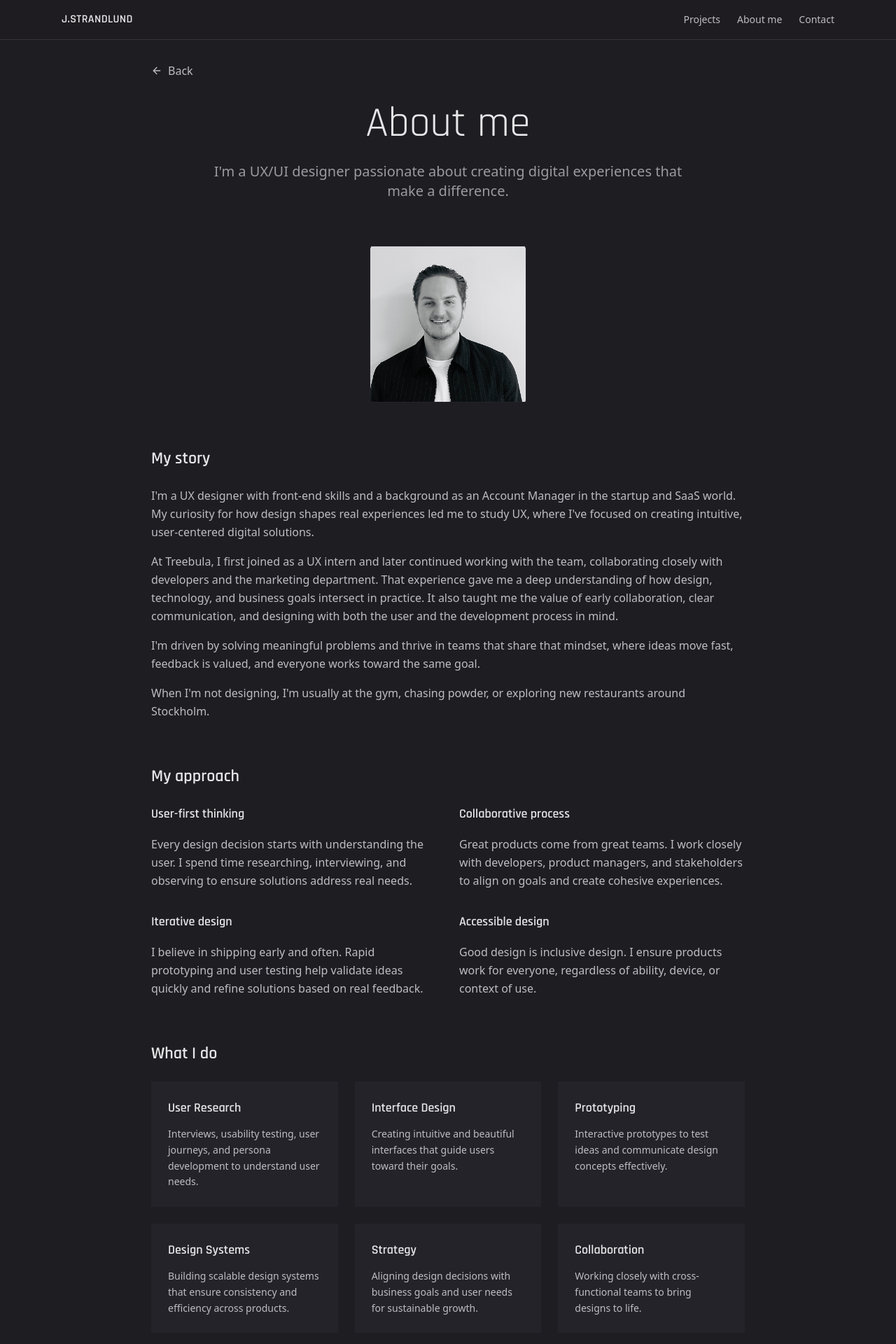
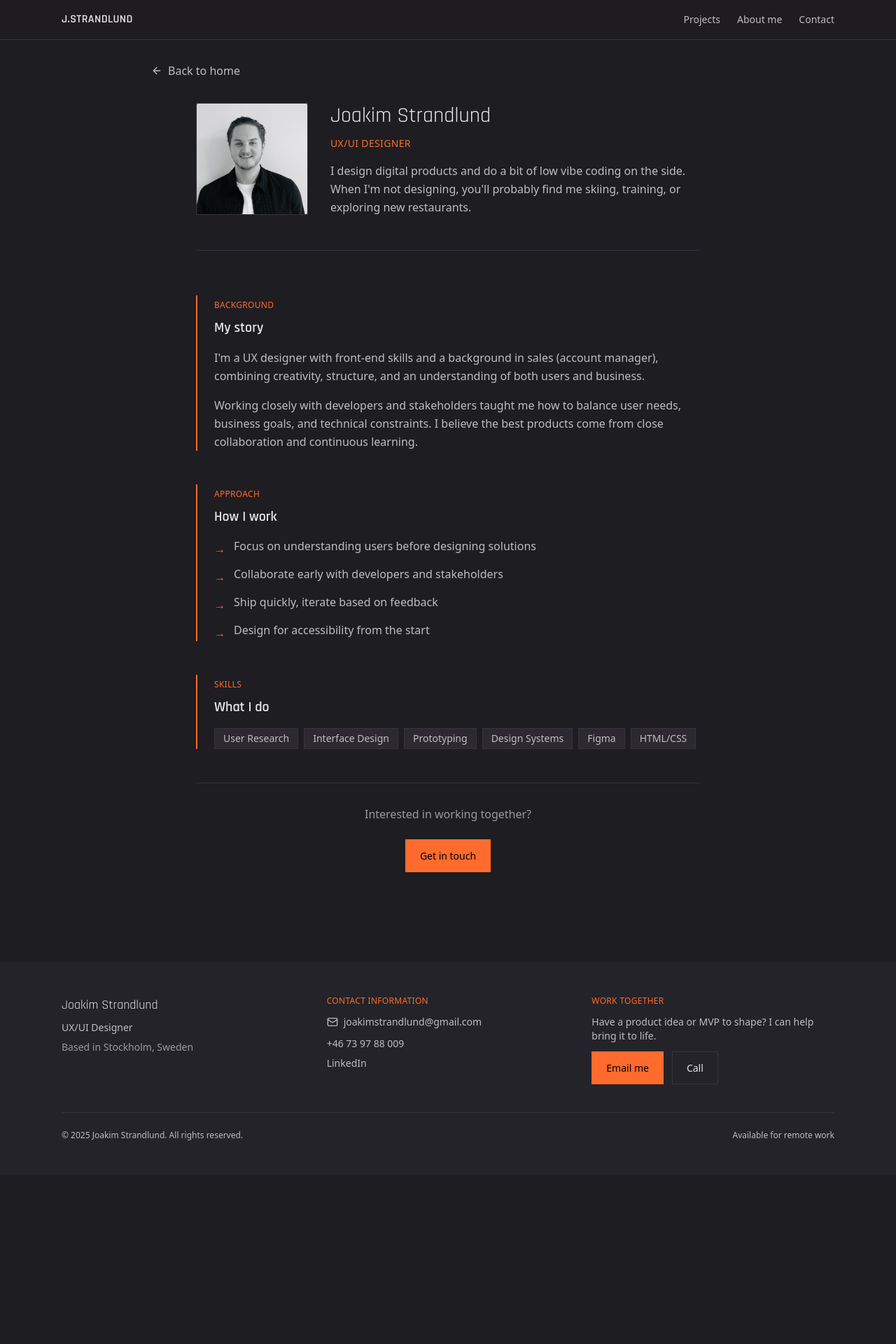
Before and after one commit to joakimstrandlund/JoakimPortfolio, a Next.js app: page /about in a window 1280 px wide. Shown: the top 1920 px of the page at 70% size. After the commit the page ends 1678 px from the top, so only its background shows below. Built offline with nearby package versions, Linux system fonts and the light colour scheme; a web font is replaced by a local one.

Commit message:
update about page with minimal timeline style design

```diff
--- a/app/about-test/page.tsx
+++ b/app/about-test/page.tsx
@@ -308,14 +308,15 @@ export default function AboutTest() {
             <div className="max-w-3xl mx-auto">
               {/* Compact header with image */}
               <div className="flex flex-col sm:flex-row items-center sm:items-start gap-8 mb-16 pb-12 border-b border-border">
-                <div className="w-32 h-32 border border-border overflow-hidden flex-shrink-0">
-                  <Image src="/Bild joakim .png" alt="Joakim" width={128} height={128} className="w-full h-full object-cover" />
+                <div className="w-40 h-40 border border-border overflow-hidden flex-shrink-0">
+                  <Image src="/Bild joakim .png" alt="Joakim" width={160} height={160} className="w-full h-full object-cover" />
                 </div>
                 <div className="text-center sm:text-left">
                   <h1 className="font-display text-3xl text-heading mb-3">Joakim Strandlund</h1>
                   <p className="text-accent text-sm uppercase tracking-wide mb-4">UX/UI Designer</p>
                   <p className="text-body leading-relaxed">
-                    Creating thoughtful digital experiences. Based in Stockholm, working with startups and product teams.
+                    I design digital products and do a bit of low vibe coding on the side. When I'm not designing, you'll probably find me skiing, training, or
+                    exploring new restaurants.
                   </p>
                 </div>
               </div>
@@ -327,12 +328,12 @@ export default function AboutTest() {
                   <h2 className="font-heading font-semibold text-heading text-xl mt-2 mb-4">My story</h2>
                   <div className="space-y-4 text-body leading-relaxed">
                     <p>
-                      I'm a UX designer with front-end skills and a background in account management. My curiosity about how design shapes real experiences led
-                      me to study UX and join Treebula as an intern.
+                      I'm a UX designer with front-end skills and a background in sales (account manager), combining creativity, structure, and an understanding
+                      of both users and business.
                     </p>
                     <p>
-                      Working closely with developers and stakeholders taught me how to balance user needs, business goals, and technical constraints. I thrive
-                      in teams where ideas move fast and feedback is valued.
+                      Working closely with developers and stakeholders taught me how to balance user needs, business goals, and technical constraints. I believe
+                      the best products come from close collaboration and continuous learning.
                     </p>
                   </div>
                 </div>
@@ -343,7 +344,7 @@ export default function AboutTest() {
                   <ul className="space-y-3 text-body">
                     <li className="flex items-start gap-3">
                       <span className="text-accent mt-1">→</span>
-                      <span>Start with user research, not assumptions</span>
+                      <span>Focus on understanding users before designing solutions</span>
                     </li>
                     <li className="flex items-start gap-3">
                       <span className="text-accent mt-1">→</span>
--- a/app/about/page.tsx
+++ b/app/about/page.tsx
@@ -9,135 +9,86 @@ export default function About() {
       <div className="max-w-4xl mx-auto px-6 py-8">
         <Link href="/" className="inline-flex items-center gap-2 text-body hover:text-heading transition-colors">
           <ArrowLeft className="h-4 w-4" />
-          Back
+          Back to home
         </Link>
       </div>
 
       {/* Main content */}
-      <div className="max-w-4xl mx-auto px-6 pb-16">
-        {/* Hero section */}
-        <div className="text-center mb-16">
-          <h1 className="font-display text-4xl sm:text-5xl md:text-6xl text-heading leading-tight mb-6">About me</h1>
-          <p className="text-lg md:text-xl text-muted leading-relaxed max-w-2xl mx-auto">
-            I&apos;m a UX/UI designer passionate about creating digital experiences that make a difference.
+      <div className="max-w-3xl mx-auto px-6 pb-16">
+        {/* Compact header with image */}
+        <div className="flex flex-col sm:flex-row items-center sm:items-start gap-8 mb-16 pb-12 border-b border-border">
+          <div className="w-40 h-40 border border-border overflow-hidden flex-shrink-0">
+            <Image src="/Bild joakim .png" alt="Joakim Strandlund" width={160} height={160} className="w-full h-full object-cover" />
+          </div>
+          <div className="text-center sm:text-left">
+            <h1 className="font-display text-3xl text-heading mb-3">Joakim Strandlund</h1>
+            <p className="text-accent text-sm uppercase tracking-wide mb-4">UX/UI Designer</p>
+            <p className="text-body leading-relaxed">
+              I design digital products and do a bit of low vibe coding on the side. When I'm not designing, you'll probably find me skiing, training, or
+              exploring new restaurants.
             </p>
-        </div>
-
-        {/* Profile image */}
-        <div className="flex justify-center mb-16">
-          <div className="relative">
-            <div className="w-48 h-48 sm:w-56 sm:h-56 2xl border border-border/30 overflow-hidden">
-              <Image src="/Bild joakim .png" alt="Joakim Strandlund profile photo" width={224} height={224} className="w-full h-full object-cover" />
-            </div>
           </div>
         </div>
 
-        {/* Content sections */}
-        <div className="space-y-16">
-          {/* Story */}
-          <section>
-            <h2 className="font-heading font-semibold text-heading text-2xl mb-6">My story</h2>
+        {/* Timeline-style content */}
+        <div className="space-y-12">
+          <div className="border-l-2 border-accent pl-6">
+            <span className="text-xs uppercase tracking-wide text-accent">Background</span>
+            <h2 className="font-heading font-semibold text-heading text-xl mt-2 mb-4">My story</h2>
             <div className="space-y-4 text-body leading-relaxed">
               <p>
-                I&apos;m a UX designer with front-end skills and a background as an Account Manager in the startup and SaaS world. My curiosity for how design
-                shapes real experiences led me to study UX, where I&apos;ve focused on creating intuitive, user-centered digital solutions.
+                I'm a UX designer with front-end skills and a background in sales (account manager), combining creativity, structure, and an understanding of
+                both users and business.
               </p>
               <p>
-                At Treebula, I first joined as a UX intern and later continued working with the team, collaborating closely with developers and the marketing
-                department. That experience gave me a deep understanding of how design, technology, and business goals intersect in practice. It also taught me
-                the value of early collaboration, clear communication, and designing with both the user and the development process in mind.
-              </p>
-              <p>
-                I&apos;m driven by solving meaningful problems and thrive in teams that share that mindset, where ideas move fast, feedback is valued, and
-                everyone works toward the same goal.
-              </p>
-              <p>When I&apos;m not designing, I&apos;m usually at the gym, chasing powder, or exploring new restaurants around Stockholm.</p>
-            </div>
-          </section>
-
-          {/* Approach */}
-          <section>
-            <h2 className="font-heading font-semibold text-heading text-2xl mb-6">My approach</h2>
-            <div className="grid md:grid-cols-2 gap-8">
-              <div className="space-y-4">
-                <h3 className="font-heading font-semibold text-heading text-lg">User-first thinking</h3>
-                <p className="text-body leading-relaxed">
-                  Every design decision starts with understanding the user. I spend time researching, interviewing, and observing to ensure solutions address
-                  real needs.
-                </p>
-              </div>
-              <div className="space-y-4">
-                <h3 className="font-heading font-semibold text-heading text-lg">Collaborative process</h3>
-                <p className="text-body leading-relaxed">
-                  Great products come from great teams. I work closely with developers, product managers, and stakeholders to align on goals and create cohesive
-                  experiences.
-                </p>
-              </div>
-              <div className="space-y-4">
-                <h3 className="font-heading font-semibold text-heading text-lg">Iterative design</h3>
-                <p className="text-body leading-relaxed">
-                  I believe in shipping early and often. Rapid prototyping and user testing help validate ideas quickly and refine solutions based on real
-                  feedback.
-                </p>
-              </div>
-              <div className="space-y-4">
-                <h3 className="font-heading font-semibold text-heading text-lg">Accessible design</h3>
-                <p className="text-body leading-relaxed">
-                  Good design is inclusive design. I ensure products work for everyone, regardless of ability, device, or context of use.
+                Working closely with developers and stakeholders taught me how to balance user needs, business goals, and technical constraints. I believe the
+                best products come from close collaboration and continuous learning.
               </p>
             </div>
           </div>
-          </section>
 
-          {/* Skills */}
-          <section>
-            <h2 className="font-heading font-semibold text-heading text-2xl mb-6">What I do</h2>
-            <div className="grid sm:grid-cols-2 lg:grid-cols-3 gap-6">
-              <div className="bg-secondary-bg xl p-6">
-                <h3 className="font-heading font-semibold text-heading text-lg mb-3">User Research</h3>
-                <p className="text-body text-sm leading-relaxed">
-                  Interviews, usability testing, user journeys, and persona development to understand user needs.
-                </p>
+          <div className="border-l-2 border-accent pl-6">
+            <span className="text-xs uppercase tracking-wide text-accent">Approach</span>
+            <h2 className="font-heading font-semibold text-heading text-xl mt-2 mb-4">How I work</h2>
+            <ul className="space-y-3 text-body">
+              <li className="flex items-start gap-3">
+                <span className="text-accent mt-1">→</span>
+                <span>Focus on understanding users before designing solutions</span>
+              </li>
+              <li className="flex items-start gap-3">
+                <span className="text-accent mt-1">→</span>
+                <span>Collaborate early with developers and stakeholders</span>
+              </li>
+              <li className="flex items-start gap-3">
+                <span className="text-accent mt-1">→</span>
+                <span>Ship quickly, iterate based on feedback</span>
+              </li>
+              <li className="flex items-start gap-3">
+                <span className="text-accent mt-1">→</span>
+                <span>Design for accessibility from the start</span>
+              </li>
+            </ul>
           </div>
-              <div className="bg-secondary-bg xl p-6">
-                <h3 className="font-heading font-semibold text-heading text-lg mb-3">Interface Design</h3>
-                <p className="text-body text-sm leading-relaxed">Creating intuitive and beautiful interfaces that guide users toward their goals.</p>
-              </div>
-              <div className="bg-secondary-bg xl p-6">
-                <h3 className="font-heading font-semibold text-heading text-lg mb-3">Prototyping</h3>
-                <p className="text-body text-sm leading-relaxed">Interactive prototypes to test ideas and communicate design concepts effectively.</p>
-              </div>
-              <div className="bg-secondary-bg xl p-6">
-                <h3 className="font-heading font-semibold text-heading text-lg mb-3">Design Systems</h3>
-                <p className="text-body text-sm leading-relaxed">Building scalable design systems that ensure consistency and efficiency across products.</p>
-              </div>
-              <div className="bg-secondary-bg xl p-6">
-                <h3 className="font-heading font-semibold text-heading text-lg mb-3">Strategy</h3>
-                <p className="text-body text-sm leading-relaxed">Aligning design decisions with business goals and user needs for sustainable growth.</p>
-              </div>
-              <div className="bg-secondary-bg xl p-6">
-                <h3 className="font-heading font-semibold text-heading text-lg mb-3">Collaboration</h3>
-                <p className="text-body text-sm leading-relaxed">Working closely with cross-functional teams to bring designs to life.</p>
+
+          <div className="border-l-2 border-accent pl-6">
+            <span className="text-xs uppercase tracking-wide text-accent">Skills</span>
+            <h2 className="font-heading font-semibold text-heading text-xl mt-2 mb-4">What I do</h2>
+            <div className="flex flex-wrap gap-2">
+              <span className="px-3 py-1 bg-tertiary-bg border border-border text-sm">User Research</span>
+              <span className="px-3 py-1 bg-tertiary-bg border border-border text-sm">Interface Design</span>
+              <span className="px-3 py-1 bg-tertiary-bg border border-border text-sm">Prototyping</span>
+              <span className="px-3 py-1 bg-tertiary-bg border border-border text-sm">Design Systems</span>
+              <span className="px-3 py-1 bg-tertiary-bg border border-border text-sm">Figma</span>
+              <span className="px-3 py-1 bg-tertiary-bg border border-border text-sm">HTML/CSS</span>
             </div>
           </div>
-          </section>
 
-          {/* Contact CTA */}
-          <section className="text-center pt-8 border-t border-border">
-            <h2 className="font-heading font-semibold text-heading text-2xl mb-4">Let&apos;s work together</h2>
-            <p className="text-muted mb-8 max-w-2xl mx-auto">
-              I&apos;m always interested in new opportunities and collaborations. Whether you have a project in mind or just want to chat about design, I&apos;d
-              love to hear from you.
-            </p>
-            <div className="flex flex-col sm:flex-row gap-4 justify-center">
+          <div className="pt-8 border-t border-border text-center">
+            <p className="text-muted mb-6">Interested in working together?</p>
             <Link href="mailto:joakimstrandlund@gmail.com" className="btn btn-primary">
               Get in touch
             </Link>
-              <Link href="/" className="btn">
-                View my work
-              </Link>
           </div>
-          </section>
         </div>
       </div>
     </div>
```
Lines whose indentation alone changed are shown as unchanged.
